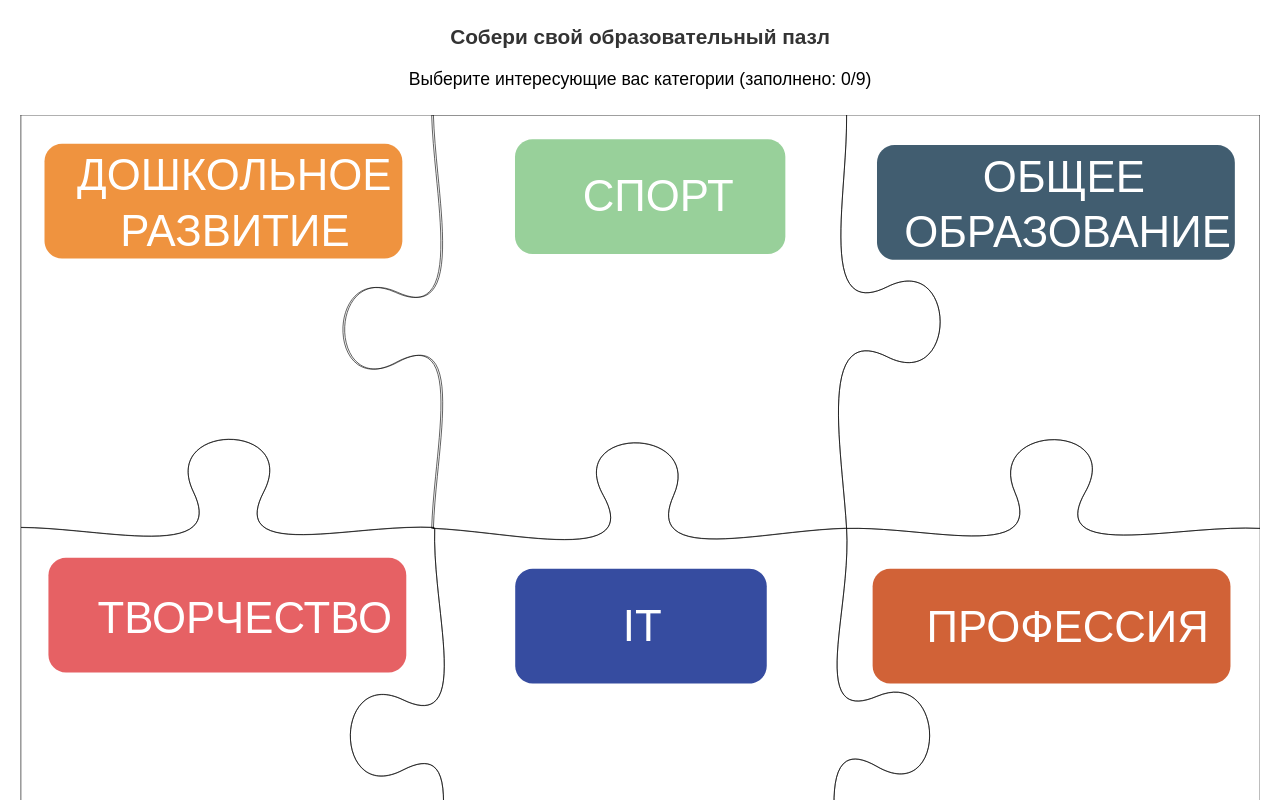
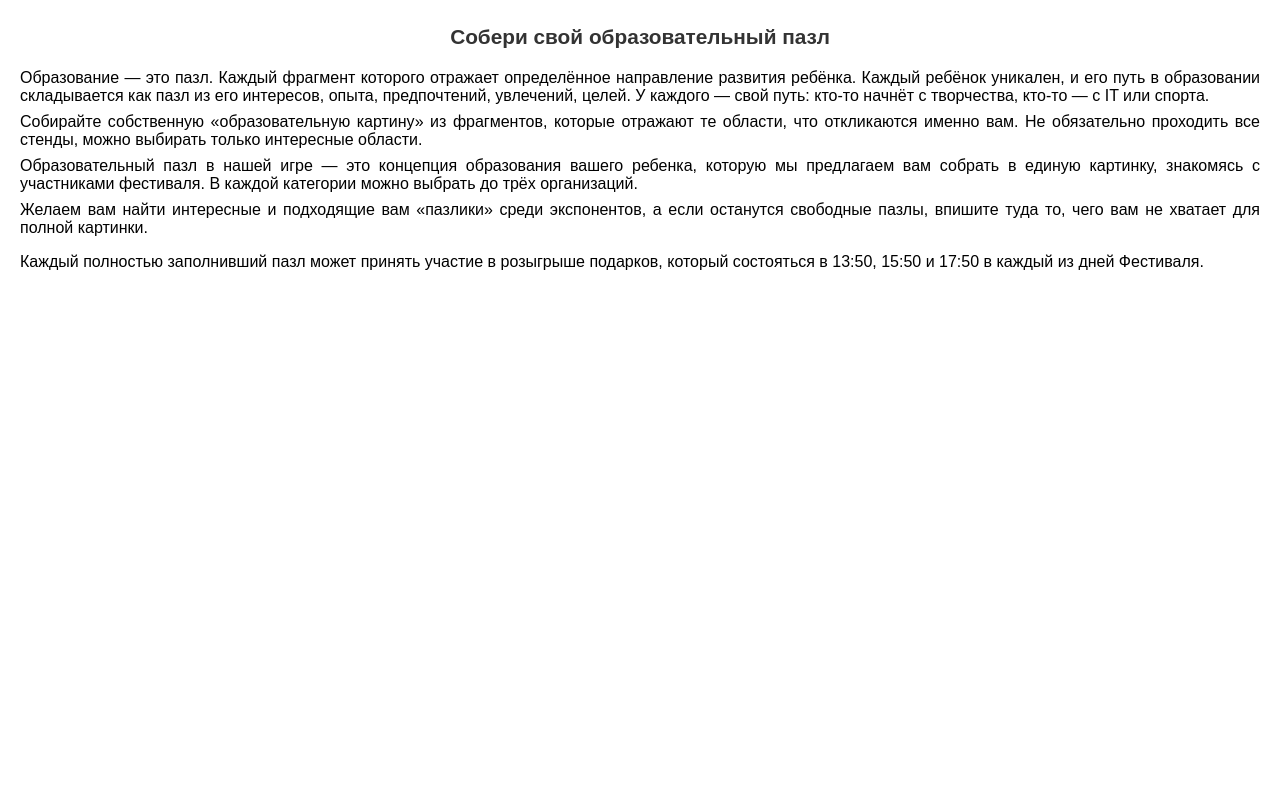
Before and after one commit to daslef/ithub-telegram-uprosto, a website built with Vite: page frontend/index.html in a window 1280 px wide. Shown: the top 800 px of the page. Built offline with nearby package versions, Linux system fonts and the light colour scheme; a web font is replaced by a local one.

Commit message:
style: gap

```diff
--- a/frontend/index.html
+++ b/frontend/index.html
@@ -4,7 +4,7 @@
 <head>
     <meta charset="UTF-8">
     <meta name="viewport" content="width=device-width, initial-scale=1.0">
-    <link rel="stylesheet" href="/style.css">
+    <link rel="stylesheet" href="/global.css">
     <link rel="shortcut icon" href="/vite.svg" type="image/svg">
     <title>Просто учиться</title>
 </head>
--- a/frontend/src/router.ts
+++ b/frontend/src/router.ts
@@ -32,4 +32,4 @@ export async function renderPage(page: Page, category?: Category) {
     await pageFn()
 }
 
-await renderPage("categories");
+await renderPage("start");
```
Also changed, not shown: frontend/public/global.css (renamed from frontend/public/style.css).
